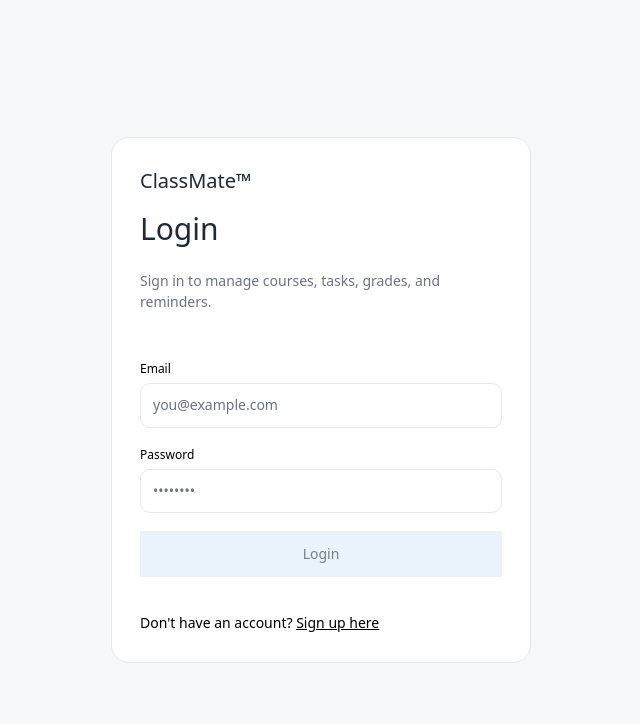
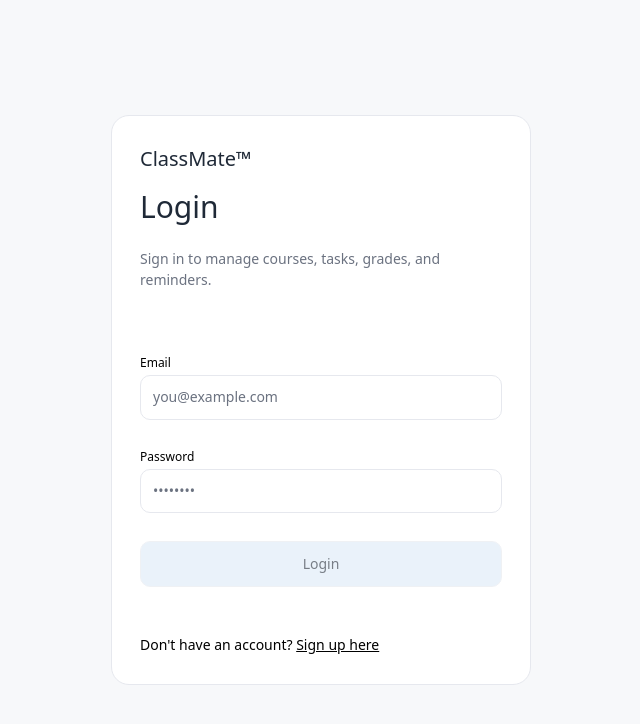
Before and after one commit to JamesJones-compsci/classmate3000-frontend_v3-deployment, a React (Vite) app: page /login in a window 1280 px wide. Shown: the top 724 px of the page, without its empty margins (319-959 px from the left). Built offline with nearby package versions, Linux system fonts and the light colour scheme; no server answers.

Commit message:
Expand tokens to include auth and auth dark theme, standardize gaps and spacing to use 4px scale

```diff
--- a/src/styles/tokens.css
+++ b/src/styles/tokens.css
@@ -82,26 +82,26 @@
   --font-size-lg: 16px;
   --font-size-xl: 20px;
   --font-size-2xl: 30px;
+  --font-size-3xl: 40px;
 
   --line-height-tight: 1.05;
   --line-height-snug: 1.2;
   --line-height-normal: 1.45;
 
   /* =========================
-     SPACING
+     SPACING (4px scale)
      ========================= */
   --space-0: 0;
   --space-1: 4px;
   --space-2: 8px;
-  --space-3: 10px;
-  --space-4: 12px;
-  --space-5: 14px;
-  --space-6: 16px;
-  --space-7: 18px;
-  --space-8: 20px;
-  --space-9: 24px;
-  --space-10: 28px;
-  --space-11: 32px;
+  --space-3: 12px;
+  --space-4: 16px;
+  --space-5: 20px;
+  --space-6: 24px;
+  --space-7: 28px;
+  --space-8: 32px;
+  --space-9: 40px;
+  --space-10: 48px;
 
   /* =========================
      RADII
@@ -137,13 +137,13 @@
   /* =========================
      COMPONENT GAPS
      ========================= */
-  --gap-xs: 6px;
+  --gap-xs: 4px;
   --gap-sm: 8px;
-  --gap-md: 10px;
-  --gap-lg: 12px;
-  --gap-xl: 16px;
-  --gap-2xl: 18px;
-  --gap-3xl: 20px;
+  --gap-md: 12px;
+  --gap-lg: 16px;
+  --gap-xl: 20px;
+  --gap-2xl: 24px;
+  --gap-3xl: 32px;
 
   /* =========================
      BUTTONS
@@ -156,6 +156,8 @@
   --button-padding-md: 10px 14px;
   --button-padding-lg: 12px 16px;
 
+  --button-radius: var(--radius-md);
+
   /* =========================
      INPUTS
      ========================= */
@@ -164,6 +166,19 @@
   --input-radius: var(--radius-md);
   --input-border: var(--border-default);
   --input-bg: #ffffff;
+
+   /* =========================
+     AUTH INPUTS / LAYOUT
+     ========================= */
+  --auth-shell-max-width: 980px;
+  --auth-card-max-width: 440px;
+  --auth-card-padding: 28px;
+  --auth-panel-padding: 32px;
+
+  --auth-input-padding-top: 20px;
+  --auth-input-padding-bottom: 8px;
+  --auth-input-padding-x: 12px;
+  --auth-input-padding-right-icon: 42px;
 
   /* =========================
      CARDS / PANELS
@@ -253,7 +268,7 @@
   --profile-accent-strong: #3a3a3d;
   --profile-text: #f5f5f5;
 
-   --auth-bg: #0F1115;
+  --auth-bg: #0F1115;
   --auth-surface: #1A1D23;
   --auth-border: #2A2F3A;
   --auth-text: #E5E7EB;
```
